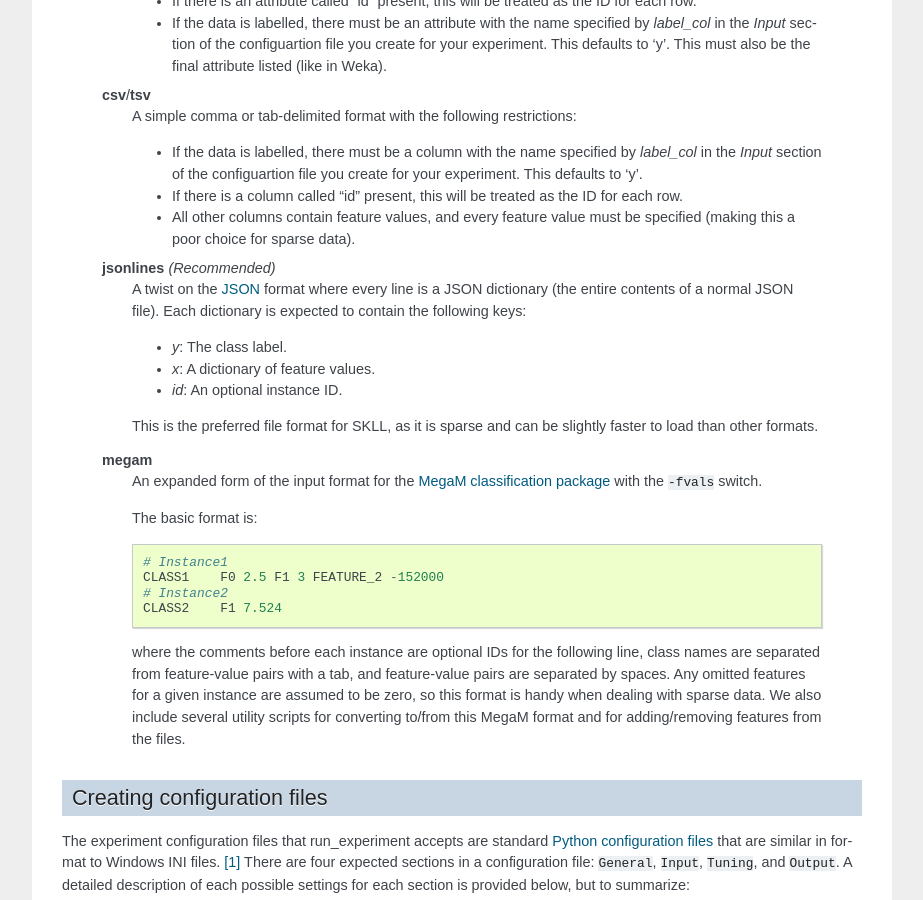
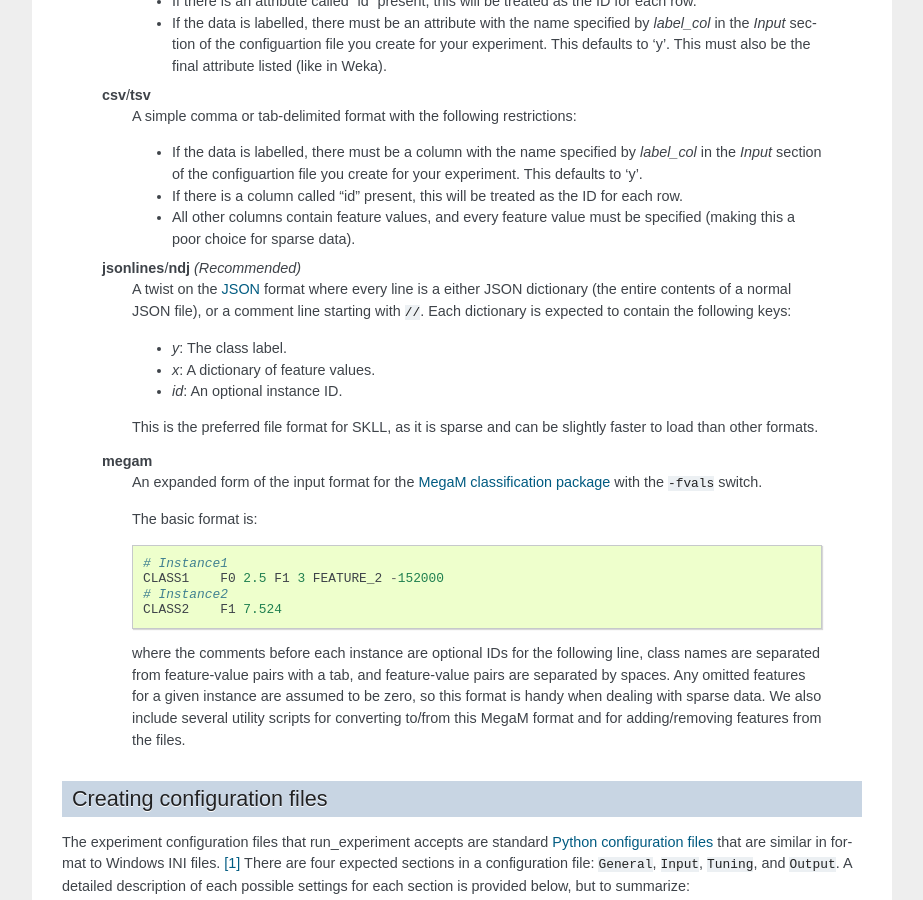
Before and after one commit to EducationalTestingService/skll, a Sphinx documentation site: the page built from doc/run_experiment.rst, in a window 1280 px wide and 900 px high, scrolled down 605 px. Shown: the whole window, without its empty margins (198-1121 px from the left). Built offline with Sphinx 7.4.7, drawn with Linux system fonts in a browser that asks for light colours; some of the changed text lies outside the part shown.

Commit message:
Update documentation to mention .ndj files

```diff
--- a/doc/run_experiment.rst
+++ b/doc/run_experiment.rst
@@ -48,10 +48,11 @@ The following feature file formats are supported:
         *   All other columns contain feature values, and every feature value
             must be specified (making this a poor choice for sparse data).
 
-    **jsonlines** *(Recommended)*
+    **jsonlines**/**ndj** *(Recommended)*
         A twist on the `JSON <http://www.json.org/>`_ format where every line is
-        a JSON dictionary (the entire contents of a normal JSON file). Each
-        dictionary is expected to contain the following keys:
+        a either JSON dictionary (the entire contents of a normal JSON file), or
+        a comment line starting with ``//``. Each dictionary is expected to
+        contain the following keys:
 
         *   *y*: The class label.
         *   *x*: A dictionary of feature values.
@@ -176,9 +177,9 @@ Input
         ``ValueError`` will be raised if this is not the case.
 
     **suffix** *(Optional)*
-        The file format the training/test files are in. Valid option are ".tsv",
-        ".megam", and ".jsonlines" (one complete JSON dict per line in the
-        file).
+        The file format the training/test files are in. Valid option are
+        ``.arff``, ``.csv``, ``.jsonlines``, ``.megam,``, ``.ndj``, and
+        ``.tsv``".
 
         If you omit this field, it is assumed that the "prefixes" listed
         in ``featuresets`` are actually complete filenames. This can be useful
```
